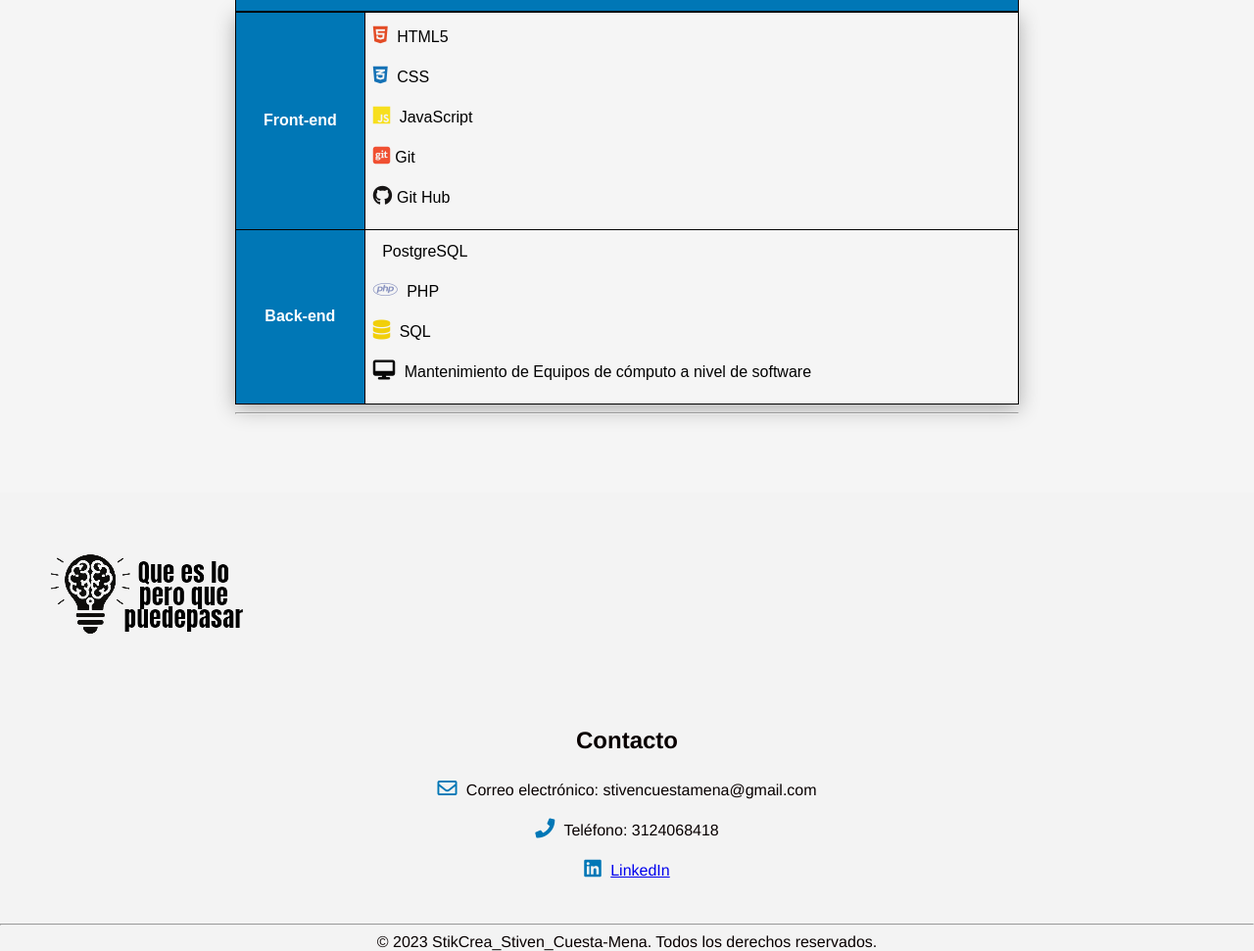
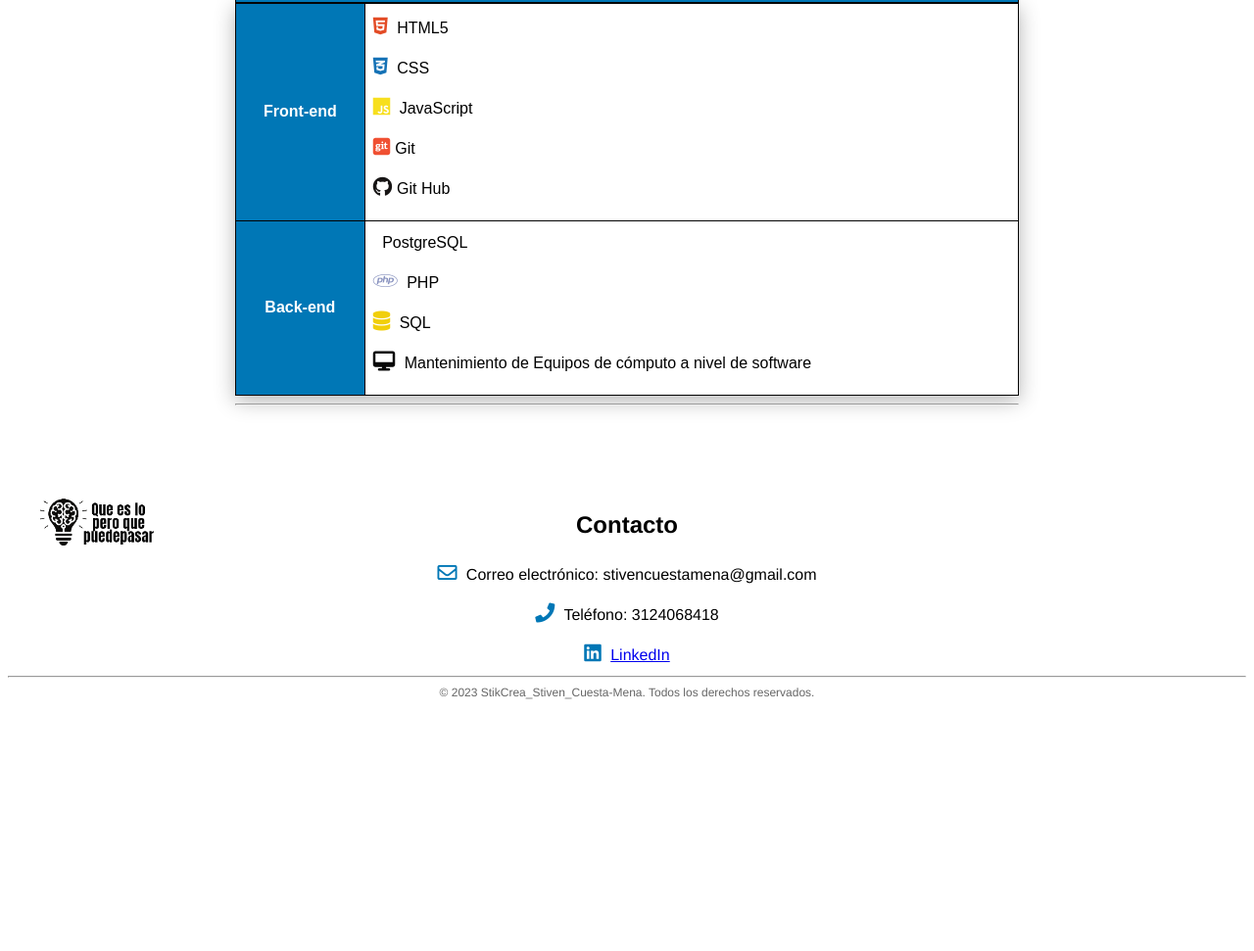
Before and after one commit to StickCrea/stickcrea.github.io, a plain HTML site: page index.html in a window 1280 px wide. Shown: the part 2875-3846 px from the top of the page at 98% size. After the commit the page ends 3598 px from the top, so only its background shows below. Drawn offline with Linux system fonts and the light colour scheme; some icons are missing.

Commit message:
Update 3.0

```diff
--- a/index.html
+++ b/index.html
@@ -79,7 +79,7 @@
         </p>
       </section>
 <!-- Expriencia-->
-      <section id="experiencia">
+      <section class="experiencia" id="experiencia">
         <h2>Experiencia laboral</h2>
         <ul>
           <li>
@@ -101,7 +101,7 @@
         </ul>
       </section>
 
-      <section id="educacion">
+      <section class="educacion">
         <h2 class="section-title">Educación</h2>
         <div class="card">
           <div class="card-header">
@@ -156,8 +156,9 @@
     </main>
 
     <footer>
-      <section id="contacto">
-        <div class="Imgpie"><img src="Imgs/StickCrea/image-removebg-preview.png"></div>
+      <div class="Imgpie"><img src="Imgs/StickCrea/image-removebg-preview.png" class="imgpi2" ></div>
+      <section id="contacto"  class="Info">
+
         <h2>Contacto</h2>
         <ul>
           <li>
@@ -174,7 +175,7 @@
         </ul>
       </section>
       <hr />
-      © 2023 StikCrea_Stiven_Cuesta-Mena. Todos los derechos reservados.
+     <div class="der">© 2023 StikCrea_Stiven_Cuesta-Mena. Todos los derechos reservados.</div>
     </footer>
   </body>
 </html>
--- a/style.css
+++ b/style.css
@@ -1,13 +1,10 @@
 /* Estilo para el body */
 body {
   box-sizing: border-box;
-  font-family: "Gotham SSm A", "Gotham SSm B", "Helvetica Neue", Helvetica, Arial, sans-serif;
-  margin: 0;
-  padding: 0;
-  background-color: #f5f5f5;
-  width: 100%;
+  font-family: "Gotham SSm A", "Gotham SSm B", "Helvetica Neue", Helvetica,
+    Arial, sans-serif;
+
 }
-
 
 /* Estilo para el header */
 header {
@@ -35,12 +32,15 @@ nav {
 }
 
 .Imgpie {
-  width: 180px;
-  height: 220px;
-  margin-left: 1%;
+  display: flex;
+  width: 165px;
+  height: 120px;
+  background-color: #eff3f700;
+  margin: 10px;
 }
-
-
+.imgpi2 {
+  height: 120px;
+}
 header nav ul {
   list-style: none;
   display: flex;
@@ -50,7 +50,6 @@ header nav ul {
 
 header nav li {
   margin-right: 20px;
-
 }
 
 header nav a {
@@ -64,13 +63,10 @@ header nav a {
   line-height: 1.2857142857;
   letter-spacing: 0.075em;
   text-transform: uppercase;
-
 }
 /* code menu  hover*/
-nav ul li a:hover{
+nav ul li a:hover {
   color: #bbbbbb;
-
-
 }
 
 /* Estilo para el main */
@@ -81,8 +77,12 @@ main {
   padding: 40px;
 }
 
-section {
-  margin-bottom: 40px;
+.Info {
+  margin: auto;
+  display: inline-block;
+  width: 50%;
+  height: 180px;
+  margin-top: -100px;
 }
 
 h2 {
@@ -126,7 +126,6 @@ ul li ul li {
   margin-top: 100px;
   margin-bottom: 30px;
 }
-
 
 #sobre-mi h2 {
   font-size: 40px;
@@ -201,16 +200,6 @@ ul li ul li {
   margin-bottom: 5px;
 }
 
-@media screen and (max-width: 768px) {
-  #experiencia ul {
-    flex-direction: column;
-    align-items: center;
-  }
-
-  #experiencia li {
-    width: 100%;
-  }
-}
 /* Estilos para la sección de educación */
 
 #educacion {
@@ -225,13 +214,15 @@ ul li ul li {
 
 /* Estilo para el footer */
 footer {
-  background-color: #f1f1f183;
-  color: #080101;
+  display: inline-block;
+  background-color: #ffffffd8;
+  color: #000000;
   width: 100%;
-
-
-
   text-align: center;
+}
+.der {
+  font-size: 12px;
+  color: #666;
 }
 
 .card {
```
